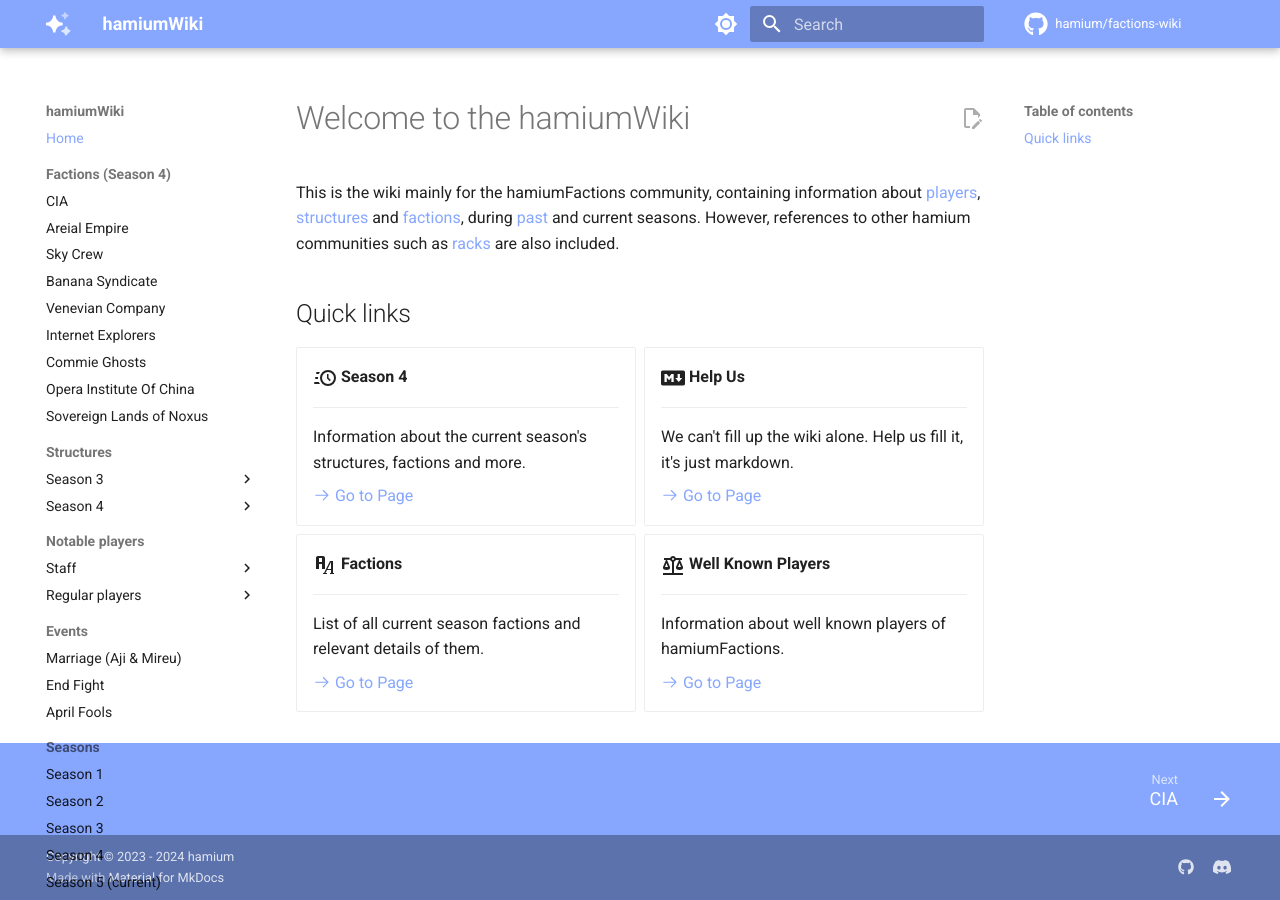
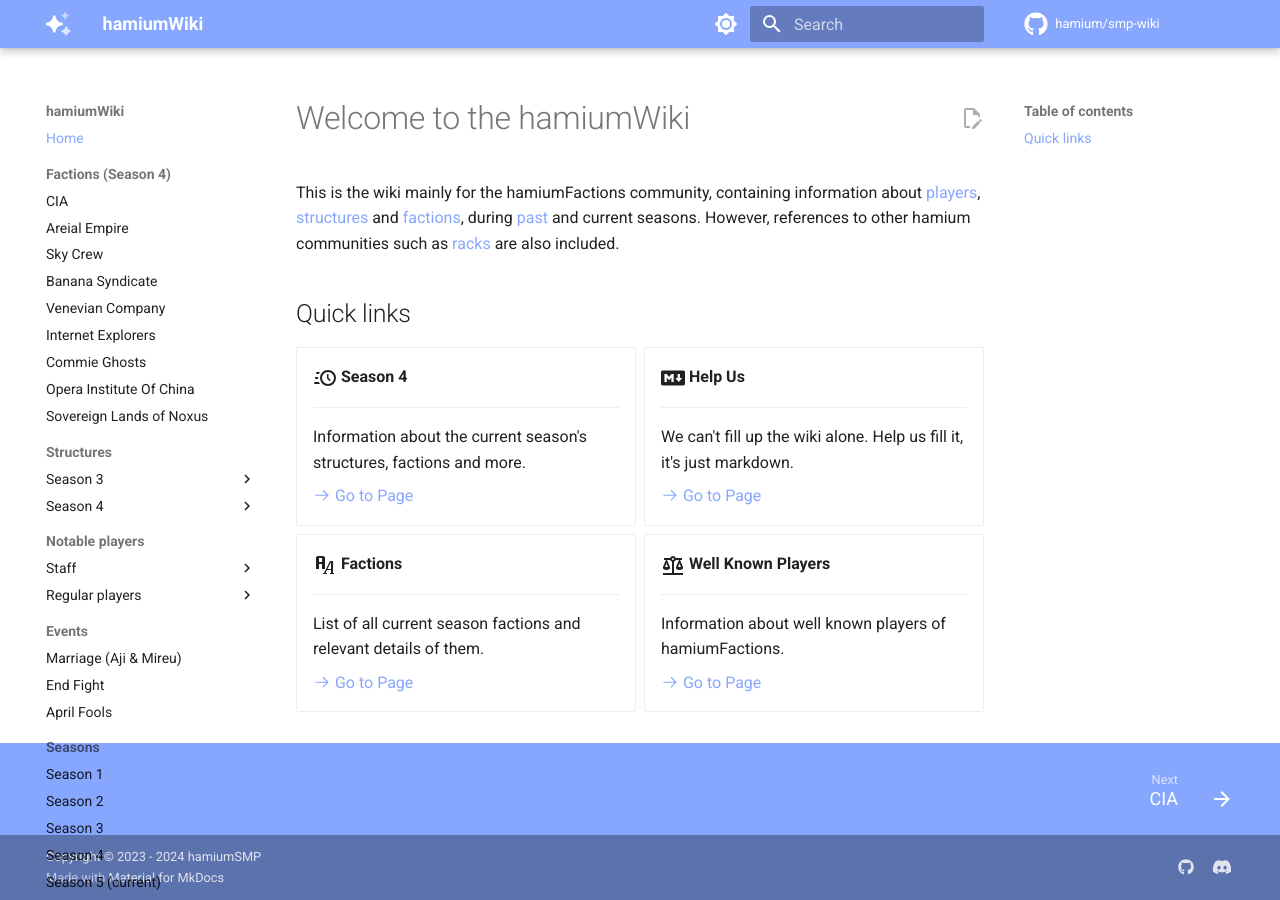
Before and after one commit to hamium/smp-wiki, an MkDocs documentation site: the page built from docs/index.md, in a window 1280 px wide. Built offline with MkDocs 1.6.1 and Material for MkDocs 9.7.7, drawn with Linux system fonts in a browser that asks for light colours; comment, search, counter and statistics services are not loaded.

Commit message:
Update mkdocs.yml

```diff
--- a/mkdocs.yml
+++ b/mkdocs.yml
@@ -1,7 +1,7 @@
 site_name: hamiumWiki
-copyright: Copyright &copy; 2023 - 2024 hamium
+copyright: Copyright &copy; 2023 - 2024 hamiumSMP
 repo_url: https://github.com/hamium/smp-wiki
-repo_name: hamium/factions-wiki
+repo_name: hamium/smp-wiki
 edit_uri: edit/main/docs/
 
 nav:
```
